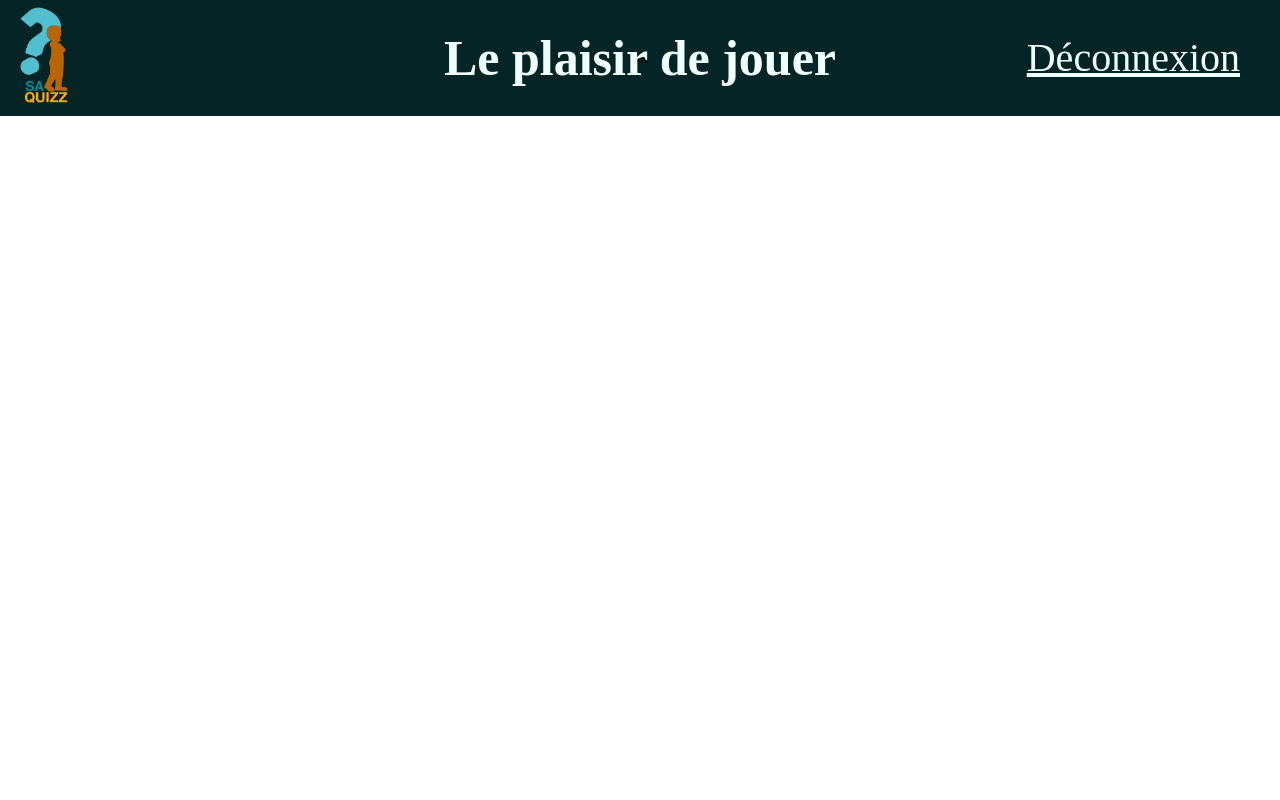
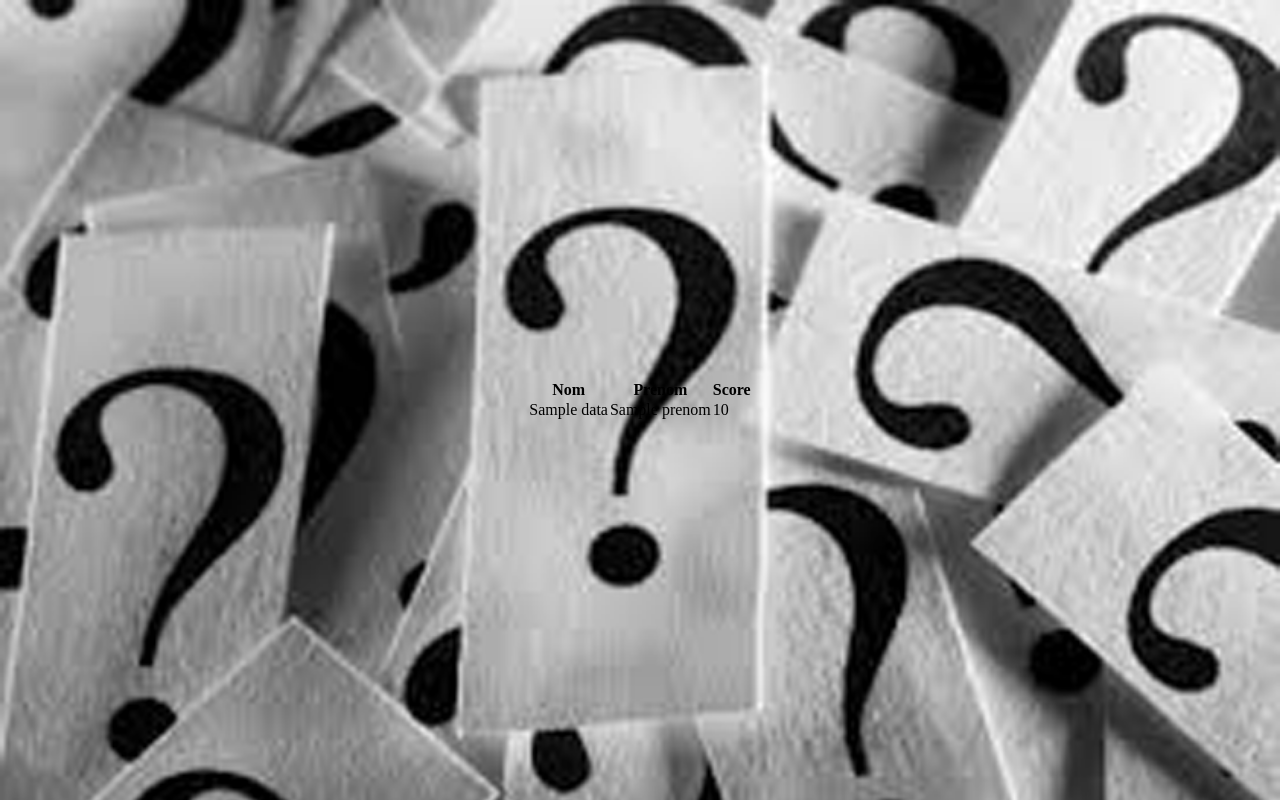
Before and after one commit to 77adama/quizz_mvc, a PHP site: the page made by templates/user/liste.joueur.html.php in a window 1280 px wide. Run offline with PHP 8.4, Linux system fonts and the light colour scheme; the template is opened without the code that fills it: most values are stand-ins (such as "Sample title", 1, 10 or a date in 2020); some libraries are stand-ins or nearby versions.

Commit message:
US4 :en tant qu admin je peux lister les joueurs

```diff
--- a/public/css/style.accueil.css
+++ b/public/css/style.accueil.css
@@ -4,6 +4,9 @@
     margin: 0;
 }
 body{
+    background-image: url(bg.jpg);
+    background-repeat: no-repeat;
+    background-size: cover;
     height: 100vh;
     width: 100%;
     display: flex;
@@ -20,7 +23,7 @@ nav{
     background-color: #042425;
 }
 .container{
-
+   background-color: whitesmoke;
     display: flex;
     flex: 8.5;
     display: flex;
@@ -68,6 +71,7 @@ h2{
 
 }
 .section_gauche{
+   margin: 3%;
     position: relative;
     flex: 4;
     display: flex;
@@ -75,11 +79,15 @@ h2{
    justify-content: center;
    flex-direction: column;
    justify-content: space-around;
-
+   border-radius: 20px;
+   box-shadow: 0 0 20px 0 rgba(0, 0, 0, 0.2), 0 5px 5px 0 rgba(0, 0, 0, 0.24);
    padding: 20px;
 }
 .section_droite{
     flex: 6;
+    border-radius: 20px;
+    box-shadow: 0 0 20px 0 rgba(0, 0, 0, 0.2), 0 5px 5px 0 rgba(0, 0, 0, 0.24);
+    margin-right: 10%;
 
 }
 ul{
@@ -89,11 +97,11 @@ ul{
     flex: 1;
 }
 .im{
-    height: 50px;
+    height: 150px;
     position: absolute;
-    top: 50px;
+    margin-top: -10%;
     left: 50px;
-    border-radius: 100%;
+    border-radius: 50%;
 }
 .image{
     /* background-color: ; */
@@ -110,9 +118,28 @@ ul{
     justify-content: space-around;
     right: 200px;
     position: relative;
+    margin-left: 20%;
 }
 a{
     font-size: 30px;
     color: black;
+    text-decoration: none;
 
 }
+button{
+    height: 35%;
+    width: 10%;
+    background-color: rgb(57,221,214);
+    color:white;
+    border: 1px solid white;
+    font-size: large;
+   position: absolute;
+   margin-left: 80%;
+}
+.hov{
+    background-color: beige;
+    width: 100%;
+}
+.img1{
+    position: absolute;
+}
--- /dev/null
+++ b/public/css/style.liste.joueur.css
@@ -0,0 +1,3 @@
+#liste{
+    background-color: aqua;
+}
--- a/templates/include/header.html.php
+++ b/templates/include/header.html.php
@@ -4,8 +4,7 @@
   <meta charset="UTF-8">
   <meta name="viewport" content="width=device-width, initial-scale=1.0">
   <link rel="stylesheet" href="<?=WEB_ROOT.'css'.DIRECTORY_SEPARATOR."style.connexion.css"?>">
+  <link rel="stylesheet" href="<?=WEB_ROOT.'css'.DIRECTORY_SEPARATOR."style.accueil.css"?>">
   <script src="https://kit.fontawesome.com/a076d05399.js"> </script>
-  <title>Mon site - Connexion</title>
 
 </head>
-<body>
--- a/templates/user/liste.joueur.html.php
+++ b/templates/user/liste.joueur.html.php
@@ -1,37 +1,6 @@
-<!DOCTYPE html>
-<html lang="en">
-<head>
-    <meta charset="UTF-8">
-    <meta http-equiv="X-UA-Compatible" content="IE=edge">
-    <meta name="viewport" content="width=, initial-scale=1.0">
-    <title>Document</title>
-    <link rel="stylesheet" href="<?=WEB_ROOT.'css'.DIRECTORY_SEPARATOR."style.accueil.css"?>">
-</head>
-<body>
-    <nav>
-   ok
+<div id="liste">
 
-        <img src="<?=WEB_ROOT."img/logonav.png" ?>" alt="">
-        <h1 class="entete">Le plaisir de jouer</h1>
-
-        <a class="dec" href="<?=WEB_ROOT."?controller=securite&action=deconnexion"?>">Déconnexion</a>
-    </nav>
-
-    <div class="container">
-        <?php if(is_admin()): ?>
-        <div class="header"><h2>CRÉER ET PARAMÉRTER VOS QUIZZ</h2></div>
-        <div class="containe">
-            <div class="section_gauche">
-                 <div class="image"><img class="im" src="<?=WEB_ROOT."img/im.png"?>" alt=""></div>
-                <div class="btn">
-                   <a href="">Liste Questions</a>
-                    <a href="">Créer Admin</a>
-                    <a href="<?=WEB_ROOT."?controller=user&action=liste.joueur"?>">Liste joueurs</a>
-                    <a href="">Créer Question</a>
-                </div>
-            </div>
-            <div class="section_droite">
-                <table>
+             <table>
 
                     <tr>
                         <th>Nom</th>
@@ -46,9 +15,4 @@
                     </tr>
                     <?php endforeach?>
                 </table>
-            </div>
-        </div>
-        <?php endif ?>
-    </div>
-</body>
-</html>
+</div>
```
Also changed, not shown: src/controllers/user.controllers.php (+6 -5 lines), templates/include/menu.html.php (+36 -0 lines), templates/user/accueil.html.php (+28 -11 lines), public/img/avatar.jpg (added), public/img/ic-ajout-active.png (added), public/img/ic-ajout-réponse.png (added), public/img/ic-ajout.png (added), public/img/ic-liste-active.png (added), public/img/ic-liste.png (added), public/img/ic-login.png (added), public/img/ic-password.png (added), public/img/ic-supprimer.png (added), public/img/im.png (deleted), public/img/logo-QuizzSA.png (added).
